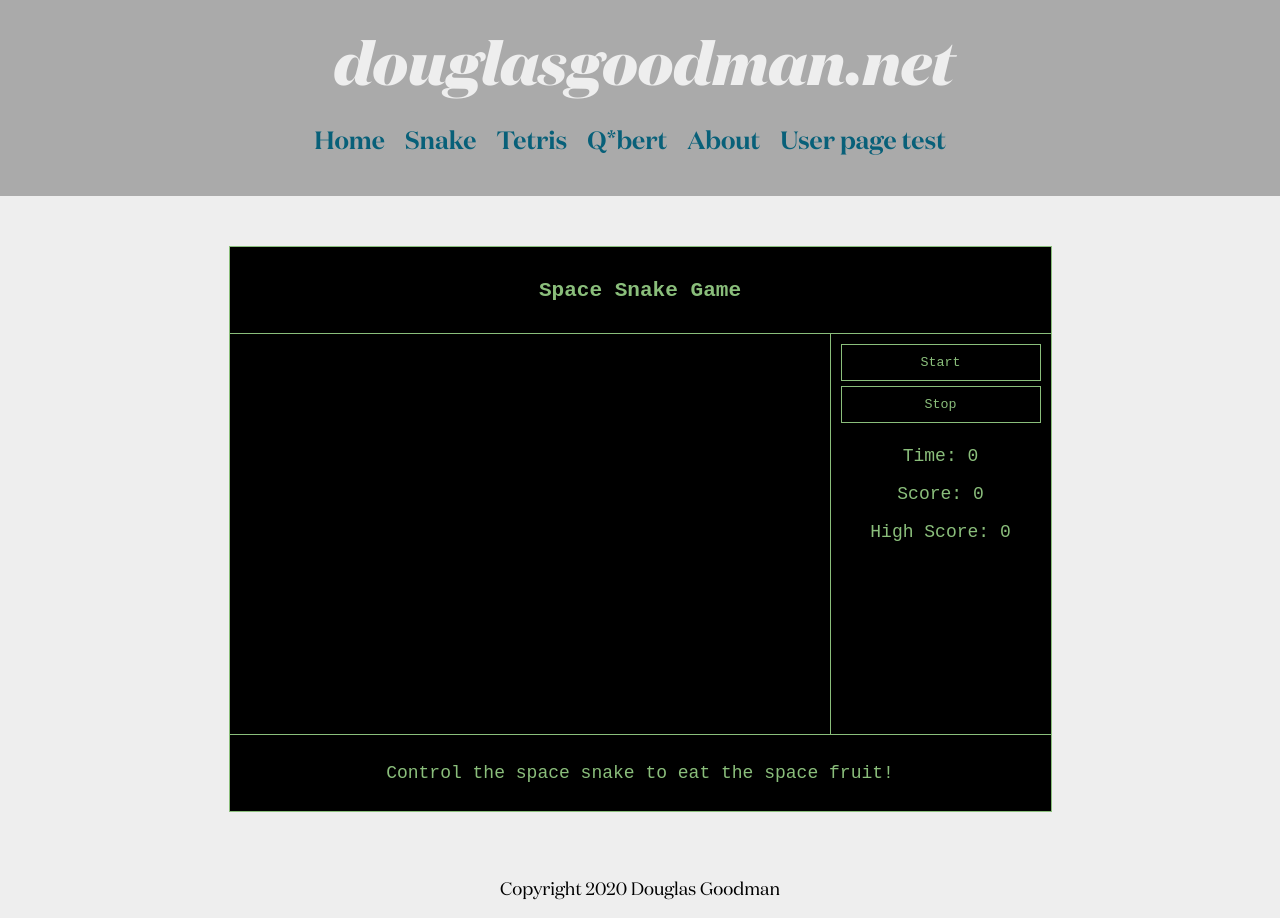
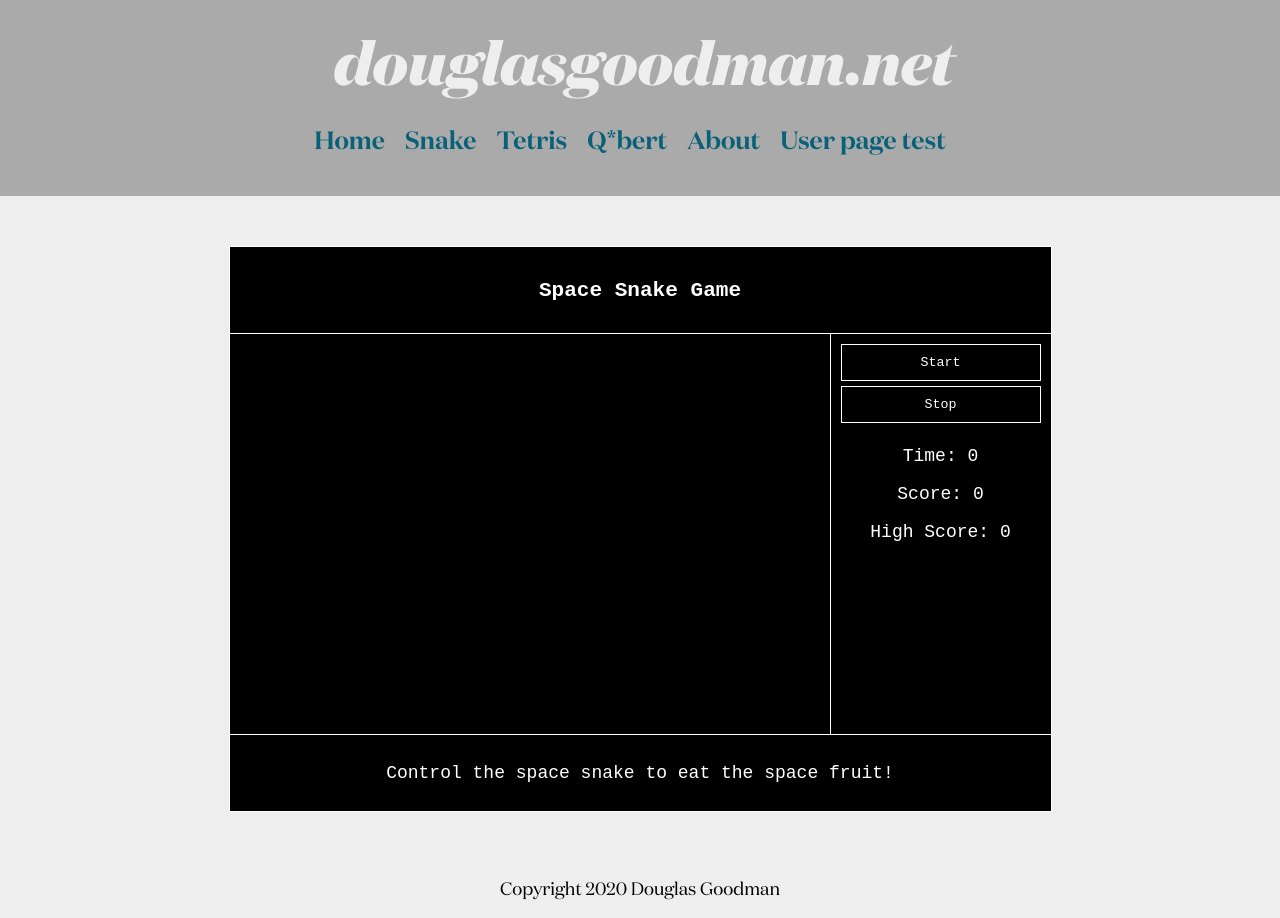
Before and after one commit to douglasgoodman/website, a React (Create React App) app: page /snake in a window 1280 px wide. Built offline with nearby package versions, Linux system fonts and the light colour scheme.

Commit message:
Improve snake game movement
use useKeydown hook for keypresses

```diff
--- a/src/snake/Snake.tsx
+++ b/src/snake/Snake.tsx
@@ -3,6 +3,8 @@ import { RouteComponentProps } from "@reach/router";
 import { css } from "aphrodite";
 import { SnakeGame } from "./SnakeGame";
 import { styles } from "./styles";
+import { useKeydown } from "../hooks";
+import { Direction } from "./types/enums";
 
 const highScoreKey = "snakehighscore";
 
@@ -61,13 +63,29 @@ export const Snake = (props: RouteComponentProps) => {
     setIsPaused(!isPaused);
   };
 
-  const setLastKey = (event: React.KeyboardEvent<HTMLDivElement>) => {
-    snakeGame?.setLastKey(event.key);
-    event.preventDefault();
-  };
+  const moveUp = React.useCallback(() => {
+    snakeGame?.move(Direction.Up);
+  }, [snakeGame]);
+
+  const moveDown = React.useCallback(() => {
+    snakeGame?.move(Direction.Down);
+  }, [snakeGame]);
+
+  const moveLeft = React.useCallback(() => {
+    snakeGame?.move(Direction.Left);
+  }, [snakeGame]);
+
+  const moveRight = React.useCallback(() => {
+    snakeGame?.move(Direction.Right);
+  }, [snakeGame]);
+
+  useKeydown("ArrowUp", moveUp);
+  useKeydown("ArrowDown", moveDown);
+  useKeydown("ArrowLeft", moveLeft);
+  useKeydown("ArrowRight", moveRight);
 
   return (
-    <div className={css(styles.container)} onKeyUp={setLastKey} tabIndex={-1}>
+    <div className={css(styles.container)}>
       <div className={css(styles.grid)}>
         <header className={css(styles.header)}>
           <h3>Space Snake Game</h3>
--- a/src/snake/SnakeGame.ts
+++ b/src/snake/SnakeGame.ts
@@ -1,7 +1,7 @@
 import { Canvas } from "./canvas";
 import { Timer } from "./types/timer";
 import { Snake } from "./objects/snake";
-import { Direction, DirectionKey } from "./types/enums";
+import { Direction } from "./types/enums";
 import { Position } from "./types/position";
 import { Fruit } from "./objects/fruit";
 import { Star } from "./objects/star";
@@ -16,6 +16,7 @@ export class SnakeGame {
   private snake: Snake;
   private fruit: Fruit;
   private direction: Direction = Direction.Right;
+  private directionQueue: Direction[] = [];
   private elapsedSeconds: number = 0;
   private isRunning: boolean = false;
   private isPaused: boolean = false;
@@ -43,6 +44,7 @@ export class SnakeGame {
     this.snake = new Snake(this.canvas, this.snakeSize, new Position(200, 200));
     this.fruit = new Fruit(this.canvas, this.snakeSize);
     this.direction = Direction.Right;
+    this.directionQueue = [];
     this.score = 0;
     this.isRunning = true;
     this.isPaused = false;
@@ -94,19 +96,8 @@ export class SnakeGame {
     }
   }
 
-  public setLastKey(key: string) {
-    if (key === DirectionKey.Up) {
-      this.direction = Direction.Up;
-    } else if (key === DirectionKey.Down) {
-      this.direction = Direction.Down;
-    } else if (key === DirectionKey.Left) {
-      this.direction = Direction.Left;
-    } else if (key === DirectionKey.Right) {
-      this.direction = Direction.Right;
-    }
-
-    // force
-    //this.tick(this.elapsedSeconds);
+  public move(direction: Direction) {
+    this.directionQueue.push(direction);
   }
 
   private checkCollisions() {
@@ -125,6 +116,9 @@ export class SnakeGame {
 
   private tick = (elapsed: number) => {
     this.elapsedSeconds = elapsed;
+    if (this.directionQueue.length > 0) {
+      this.direction = this.directionQueue.shift() ?? this.direction;
+    }
     this.snake.update(this.direction);
     this.checkCollisions();
     this.callback();
--- a/src/snake/objects/snake.ts
+++ b/src/snake/objects/snake.ts
@@ -48,13 +48,11 @@ export class Snake extends SnakeSegment {
   public update(direction: Direction) {
     this.updateSegments();
     this.move(direction);
-    //this.drawSegments();
   }
 
   public animate(time: number, snakeSpeed: number) {
     const delta = Math.min((Date.now() - this.lastMoveTime) / snakeSpeed, 1);
     this.segments.forEach((s) => s.updateAnimationPosition(delta));
-
     this.drawSegments();
   }
 
--- a/src/snake/styles.ts
+++ b/src/snake/styles.ts
@@ -1,4 +1,6 @@
 import { StyleSheet } from "aphrodite";
+
+const borderColor = "white";
 
 export const styles = StyleSheet.create({
   container: {
@@ -13,9 +15,9 @@ export const styles = StyleSheet.create({
   },
 
   grid: {
-    backgroundColor: "#8abe7b",
-    border: "solid 1px #8abe7b",
-    color: "#8abe7b",
+    backgroundColor: borderColor,
+    border: `solid 1px ${borderColor}`,
+    color: borderColor,
     fontFamily: "'Courier New', Courier, monospace",
     display: "grid",
     gridTemplateColumns: "auto auto",
@@ -57,17 +59,17 @@ export const styles = StyleSheet.create({
     minWidth: "200px",
     fontFamily: "'Courier New', Courier, monospace",
     backgroundColor: "transparent",
-    color: "#8abe7b",
+    color: borderColor,
     padding: "10px 20px",
-    border: "solid 1px #8abe7b",
+    border: `solid 1px ${borderColor}`,
     marginBottom: "5px",
     ":hover": {
       color: "tomato",
-      border: "solid 1px tomato",
+      border: "solid 1px red",
     },
     ":active": {
       color: "yellowgreen",
-      border: "solid 1px yellowgreen",
+      border: "solid 1px yellow",
     },
     ":focus": {
       outline: 0,
--- a/src/snake/types/enums.ts
+++ b/src/snake/types/enums.ts
@@ -5,10 +5,3 @@ export enum Direction {
   Right,
   None,
 }
-
-export enum DirectionKey {
-  Up = "ArrowUp",
-  Down = "ArrowDown",
-  Left = "ArrowLeft",
-  Right = "ArrowRight",
-}
```
